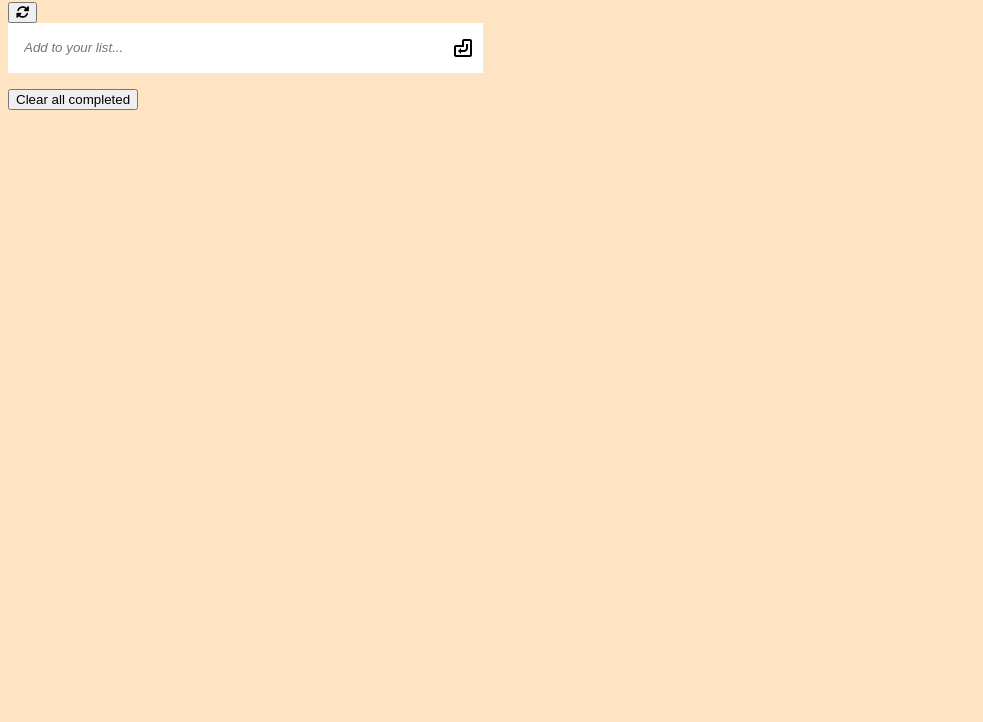
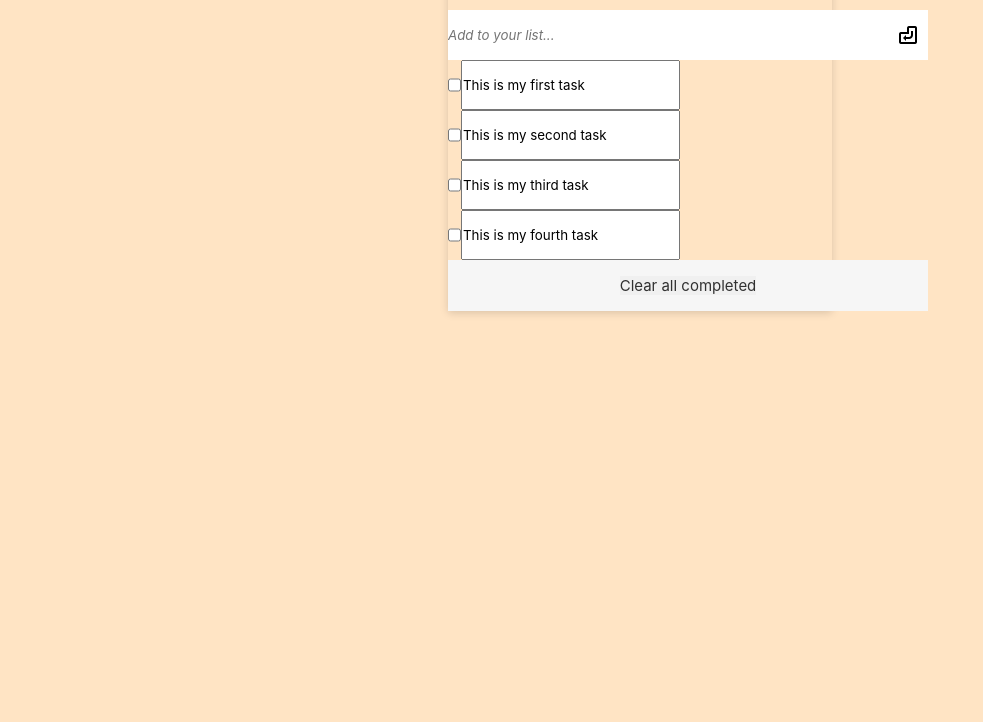
Before and after one commit to Edward-Kabue/todolist-webpack, a website built with webpack: page src/index.html in a window 1280 px wide. Shown: the part 78-800 px from the top of the page, without its empty margins (0-983 px from the left). Built offline with nearby package versions, Linux system fonts and the light colour scheme.

Commit message:
Add function to render the tasks

```diff
--- a/package.json
+++ b/package.json
@@ -15,6 +15,10 @@
   "devDependencies": {
     "file-loader": "^6.2.0",
     "html-webpack-plugin": "^5.5.0",
+    "stylelint": "^13.13.1",
+    "stylelint-config-standard": "^21.0.0",
+    "stylelint-csstree-validator": "^1.9.0",
+    "stylelint-scss": "^3.21.0",
     "webpack": "^5.70.0",
     "webpack-cli": "^4.9.2",
     "webpack-dev-server": "^4.7.4"
--- a/src/index.html
+++ b/src/index.html
@@ -14,27 +14,31 @@
 <body>
     <main>
 
-        <div class="title-section">
+        <div class="top-title">
             <h1 class="title">Today's To Do</h1>
-            <button type="button" class="icon">
-                <i class="fa-solid fa-rotate"></i>
-            </button>
+            <div class="icon">
+                <i class="fa fa-refresh" aria-hidden="true"></i>
+
+            </div>
         </div>
 
-        <div class="input-section">
-            <label for="newtask">
+        <div class="input-sec">
+            <div class="in">
                 <input type="text" id="add-task" name="newtask" value="" placeholder="Add to your list...">
                 <input id="submit-new-item" type="submit" value="" title="click this or press enter to submit"
                     class="icon-return">
-        </div>
-
-        <ul class="to-do-list">
+            </div>
 
 
-        </ul>
 
-        <button type="button" class="clear-button">Clear all
-            completed</button>
+            <ul class="todo-list">
+                <!--render here-->
+            </ul>
+
+            <div class="sub">
+                <input type="submit" value="Clear all completed" class="clear-button">
+            </div>
+
 
     </main>
 </body>
--- a/src/index.js
+++ b/src/index.js
@@ -1 +1,38 @@
 import './style.css';
+
+const todoList = document.querySelector('.todo-list');
+
+const tasks = [
+  {
+    description: 'This is my first task',
+    completed: false,
+    index: 0,
+  },
+  {
+    description: 'This is my second task',
+    completed: false,
+    index: 1,
+  },
+  {
+    description: 'This is my third task',
+    completed: false,
+    index: 2,
+  },
+  {
+    description: 'This is my fourth task',
+    completed: false,
+    index: 3,
+  },
+];
+
+const render = () => {
+  for (let i = 0; i < tasks.length; i += 1) {
+    todoList.innerHTML += `
+    <li class="list">
+        <input id="check" type="checkbox" >
+        <input type="text" value="${tasks[i].description}" class="new-task">
+    </li>
+      `;
+  }
+};
+render();
--- a/src/style.css
+++ b/src/style.css
@@ -1,10 +1,65 @@
+* {
+  box-sizing: border-box;
+  margin: 0;
+  padding: 0;
+  font-family:
+    -apple-system,
+    BlinkMacSystemFont,
+    'Segoe UI',
+    Roboto,
+    Oxygen,
+    Ubuntu,
+    Cantarell,
+    'Open Sans',
+    'Helvetica Neue',
+    sans-serif;
+}
+
 body {
   background-color: bisque;
 }
 
+main {
+  width: 30%;
+  align-items: center;
+  margin: 3rem auto;
+  border-radius: 3px;
+  box-shadow: 0 2px 8px rgb(0 0 0 / 15%);
+}
+
+.top-title {
+  display: flex;
+  justify-content: space-between;
+  padding: 10px;
+}
+
+.title {
+  font-size: 15px;
+}
+
+.icon i {
+  cursor: pointer;
+  margin-right: 12px;
+}
+
+.input-sec {
+  display: grid;
+  justify-content: space-between;
+}
+
+input {
+  display: flex;
+}
+
+.in {
+  display: flex;
+  width: 100%;
+  justify-content: space-between;
+}
+
 #add-task {
-  width: 30%;
-  padding: 0 40px 0 1rem;
+  width: auto;
+  padding: 0 14rem 0 0;
   line-height: 50px;
   height: 50px;
   border: none;
@@ -20,5 +75,41 @@ body {
   width: 40px;
   height: 50px;
   cursor: pointer;
-  position: absolute;
+  align-items: flex-end;
+  position: relative;
 }
+
+.sub {
+  background-color: #f6f6f6;
+}
+
+.list {
+  display: flex;
+  width: 100%;
+  padding: 0 14rem 0 0;
+  line-height: 50px;
+  height: 50px;
+  border: none;
+  outline: none;
+}
+
+.clear-button {
+  appearance: none;
+  outline: none;
+  border: none;
+  background-size: cover;
+  margin: 1rem auto;
+  display: block;
+  opacity: 0.8;
+  font-size: 15px;
+  cursor: pointer;
+}
+
+.clear-button:hover {
+  text-decoration: underline;
+  opacity: 1;
+}
+
+#add-task:focus {
+  border: none;
+}
```
Also changed, not shown: dist/index.html, dist/main.js, src/images/refresh--v1.png (added), 1 other file.
